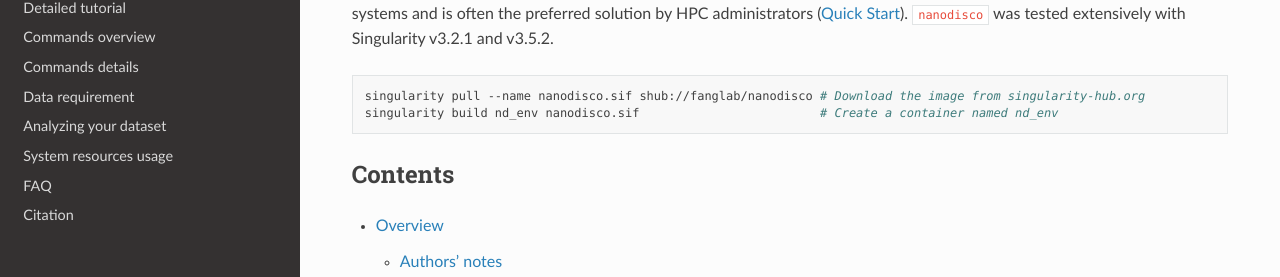
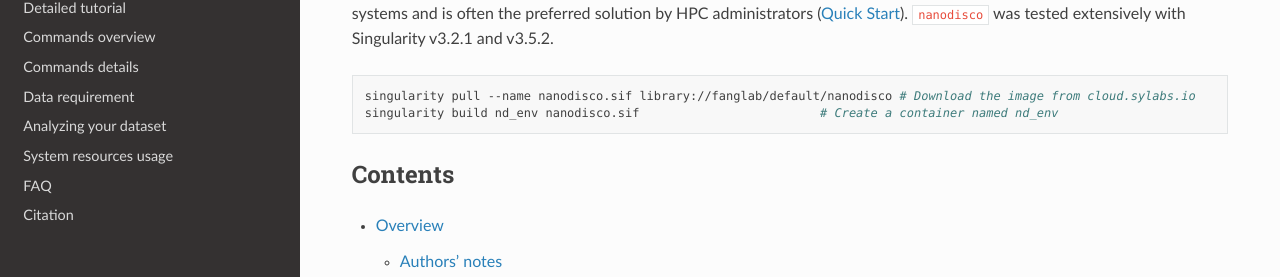
Before and after one commit to fanglab/nanodisco, a Sphinx documentation site: the page built from docs/index.rst, in a window 1280 px wide and 900 px high, scrolled down 542 px. Shown: the part 171-448 px from the top of the window. Built offline with Sphinx 7.4.7 and the Read the Docs theme 2.0.0, drawn with Linux system fonts in a browser that asks for light colours.

Commit message:
Update image remote location

```diff
--- a/docs/index.rst
+++ b/docs/index.rst
@@ -24,7 +24,7 @@ Installation
 
 .. code-block:: sh
 
-   singularity pull --name nanodisco.sif shub://fanglab/nanodisco # Download the image from singularity-hub.org
+   singularity pull --name nanodisco.sif library://fanglab/default/nanodisco # Download the image from cloud.sylabs.io
    singularity build nd_env nanodisco.sif                         # Create a container named nd_env
 
 Contents
```
